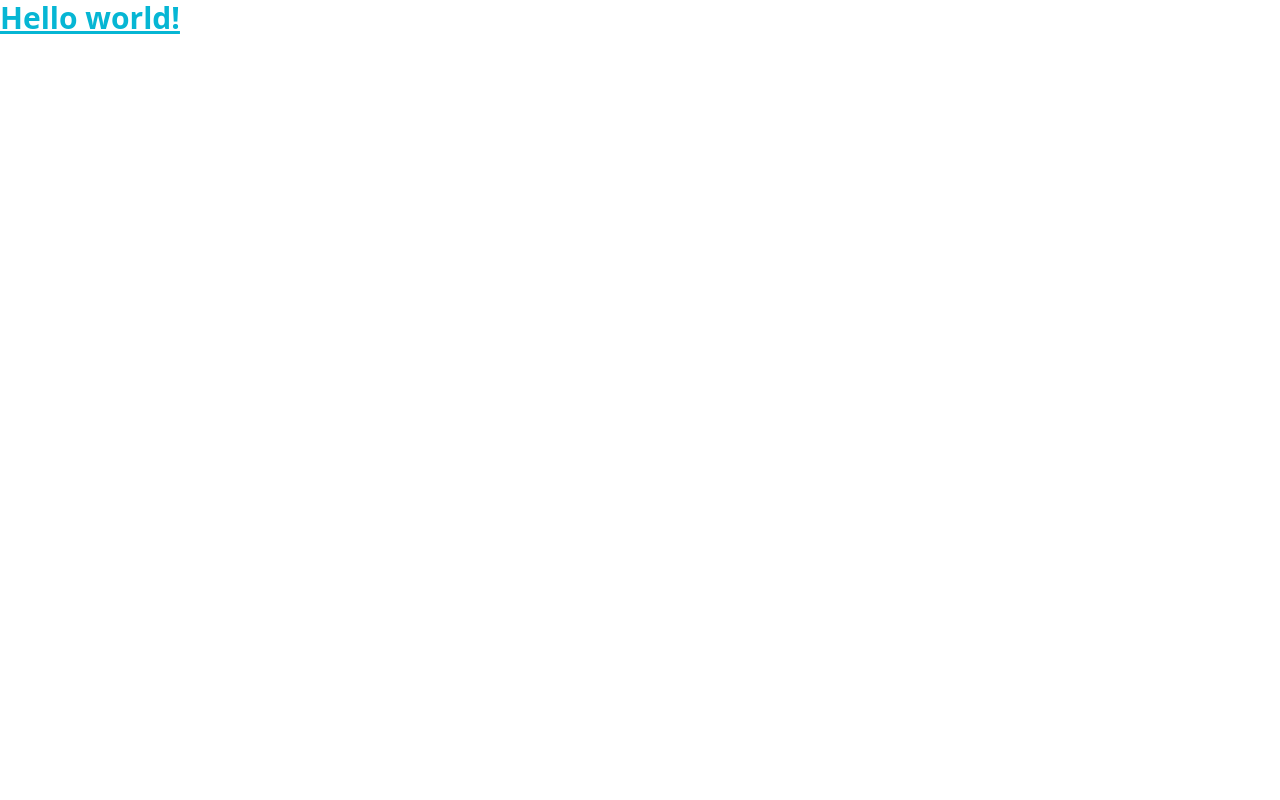
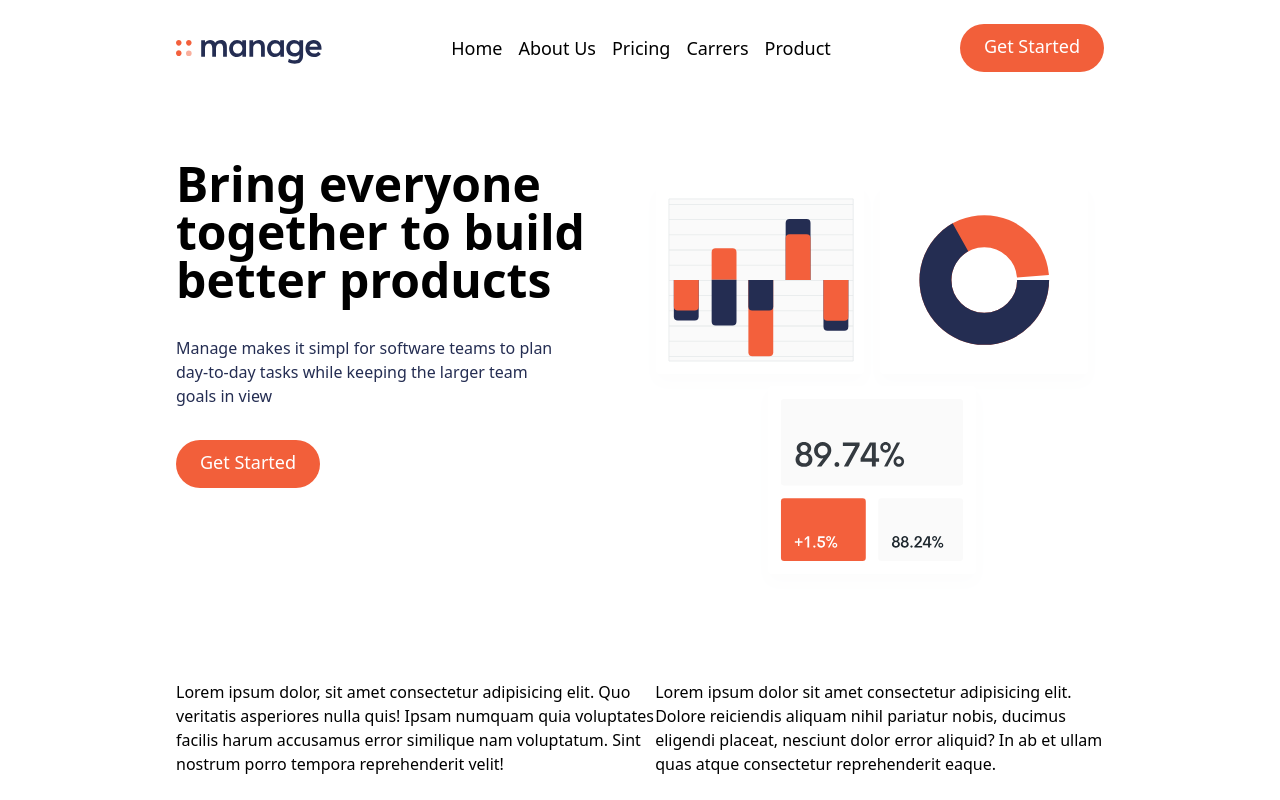
Before and after one commit to Jasimnwu/Tailwind-Porject-02-, a website: page index.html in a window 1280 px wide. Drawn offline with Linux system fonts and the light colour scheme.

Commit message:
css file added

```diff
--- a/index.html
+++ b/index.html
@@ -9,9 +9,60 @@
 </head>
 
 <body>
-    <h1 class="text-3xl font-bold underline text-cyan-500">
-        Hello world!
-    </h1>
+    <!-- /.Navbar -->
+    <nav class="relative container mx-auto p-6">
+        <!-- /.Flex Container -->
+        <div class="flex items-center justify-between">
+            <!-- /.Logo -->
+            <div class="nav-logo pt-2">
+                <img src="./image/logo.svg" alt="logo">
+            </div>
+            <!-- /.menu items -->
+            <div class="hidden space-x-4 lg:flex">
+                <a class="hover:text-darkGrayishBlue text-lg" href="#">Home</a>
+                <a class="hover:text-darkGrayishBlue text-lg" href="#">About Us</a>
+                <a class="hover:text-darkGrayishBlue text-lg" href="#">Pricing</a>
+                <a class="hover:text-darkGrayishBlue text-lg" href="#">Carrers</a>
+                <a class="hover:text-darkGrayishBlue text-lg" href="#">Product</a>
+            </div>
+            <!-- /.Button -->
+            <a class="text-lg hidden p-3 px-6 pt-2 text-white bg-brightRed rounded-full baseline hover:bg-brightRedLight lg:block"
+                href="#">Get Started</a>
+        </div>
+    </nav>
+    <!-- /.Hero Section -->
+    <section id="hero-section">
+        <div
+            class="container flex flex-col-reverse mx-auto p-6 items-center px-6 mx-auto mt-10 space-y-0 md:space-y-0 md:flex-row">
+            <!-- /.Left Site -->
+            <div class="flex flex-col mb-32 space-y-8 md:w-1/2">
+                <h1 class="max-w-lg text-4xl font-bold text-center md:text-5xl md:text-left">Bring everyone together to
+                    build better products</h1>
+                <p class="max-w-sm text-center text-darkBlue md:text-left">Manage makes it simpl for software teams to
+                    plan day-to-day tasks while keeping the larger team goals in view</p>
+                <div class="flex justify-center md:justify-start">
+                    <a class="text-lg p-3 px-6 pt-2 text-white bg-brightRed rounded-full baseline hover:bg-brightRedLight"
+                        href="#">Get Started</a>
+                </div>
+            </div>
+            <!-- ./right side -->
+            <div class="flex justify-end md:w-1/2">
+                <img src="./image/illustration-intro.svg" alt="image">
+            </div>
+
+        </div>
+    </section>
+    <!-- /.features Section -->
+    <section id="features">
+        <div class="container flex flex-col px-6 mx-auto mt-10 space-y-12 md:space-y-0 md:flex-row">
+            <div>Lorem ipsum dolor, sit amet consectetur adipisicing elit. Quo veritatis asperiores nulla quis! Ipsam
+                numquam quia voluptates facilis harum accusamus error similique nam voluptatum. Sint nostrum porro
+                tempora reprehenderit velit!</div>
+            <div>Lorem ipsum dolor sit amet consectetur adipisicing elit. Dolore reiciendis aliquam nihil pariatur
+                nobis, ducimus eligendi placeat, nesciunt dolor error aliquid? In ab et ullam quas atque consectetur
+                reprehenderit eaque.</div>
+        </div>
+    </section>
 </body>
 
 </html>
--- a/tailwind.config.js
+++ b/tailwind.config.js
@@ -2,7 +2,24 @@
 module.exports = {
   content: ['./*.html'],
   theme: {
-    extend: {},
+    screens: {
+      sm: '480px',
+      md: '768px',
+      lg: '976px',
+      xl: '1440px',
+    },
+    extend: {
+      colors: {
+        brightRed: 'hsl(12, 88%, 59%)',
+        brightRedLight: 'hsl(12, 88%, 69%)',
+        brightRedSupLight: 'hsl(12, 88%, 95%)',
+        darkBlue: 'hsl(228, 39%, 23%)',
+        darkGrayishBlue: 'hsl(227, 12%, 61%)',
+        veryDarkBlue: 'hsl(233, 12%, 13%)',
+        veryPaleRed: 'hsl(13, 100%, 96%)',
+        veryLightGray: 'hsl(0, 0%, 98%)',
+      }
+    },
   },
   plugins: [],
 }
```
Also changed, not shown: dist/tailwind.css, image/illustration-intro.svg (added), image/logo.svg (added).
